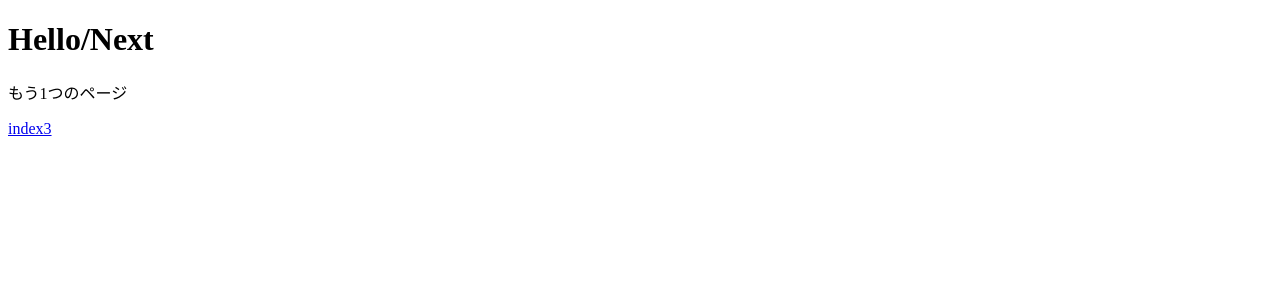
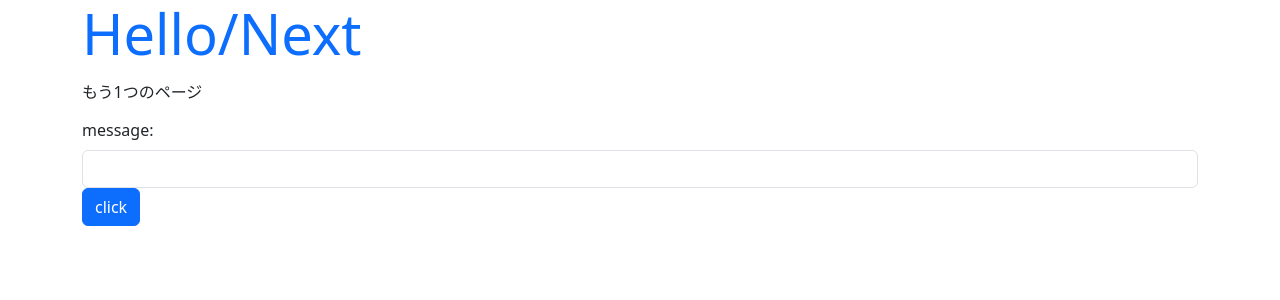
Before and after one commit to rJinno/django_book1, a Django app: page /hello/next in a window 1280 px wide. Shown: the top 300 px of the page. Run offline with Django 3.2, Linux system fonts and the light colour scheme; some libraries are stand-ins or nearby versions.

Commit message:
むずい

```diff
--- /dev/null
+++ b/hello/forms.py
@@ -0,0 +1,6 @@
+from django import forms
+
+class HelloForm(forms.Form):
+    name = forms.CharField(label='name')
+    mail = forms.CharField(label='mail')
+    age = forms.IntegerField(label='age')
--- a/hello/templates/hello/index.html
+++ b/hello/templates/hello/index.html
@@ -1,12 +1,27 @@
+{% load static %}
+
 <!doctype html>
 <html lang="ja">
 <head>
     <meta charset="utf-8">
     <title>{{title}}</title>
+    {% comment %} <link rel="stylesheet" type="text/css"
+        href="{% static 'hello/css/style.css' %}" /> {% endcomment %}
+    <link href="https://cdn.jsdelivr.net/npm/bootstrap/dist/css/bootstrap.css"
+        rel="stylesheet" crossorigin="anonymous">
 </head>
-<body>
-    <h1>{{title}}</h1>
+<body class="container">
+    {% comment %} <h1>{{title}}</h1>
     <p>{{msg}}</p>
-    <p><a href="{% url goto %}">{{goto}}</a></p>
+    <p><a href="{% url goto %}">{{goto}}</a></p> {% endcomment %}
+    <h1 class="display-4 text-primary">{{title}}</h1>
+    <p class="h6 my-3">{{msg}}</p>
+    {% comment %} <p class="h6"><a href="{% url goto %}">{{goto}}</a></p> {% endcomment %}
+    <form action="{% url 'form' %}" method="post">
+        {% csrf_token %}
+        <label for="msg" class="form-label">message: </label>
+        <input id="msg" type="text" name="msg" class="form-control">
+        <input type="submit" value="click" class="btn btn-primary">
+    </form>
 </body>
 </html>
--- a/hello/urls.py
+++ b/hello/urls.py
@@ -2,7 +2,8 @@ from django.urls import path
 from . import views
 
 urlpatterns = [
-    path('', views.index3, name='index3'),
+    path('', views.index4, name='index4'),
+    path('form', views.form, name='form'),
     path('<int:id>/<nickname>/', views.index2, name = 'index2'),
     path('next', views.next, name='next'),
 ]
--- a/hello/views.py
+++ b/hello/views.py
@@ -1,6 +1,8 @@
 from django.shortcuts import render
 
 from django.http import HttpResponse
+
+from .forms import HelloForm
 # Create your views here.
 
 def index1(request):
@@ -31,3 +33,31 @@ def next(request):
         'goto':'index3',
     }
     return render(request, 'hello/index.html', params)
+
+def index4(request):
+    params={
+        'title':'Hello/Index',
+        'msg':'お名前は？',
+    }
+    return render(request, 'hello/index.html', params)
+
+def form(request):
+    msg=request.POST['msg']
+    params={
+        'title':'Hello/Form',
+        'msg':'こんにちは'+msg,
+    }
+    return render(request, 'hello/index.html', params)
+
+def index5(request):
+    params = {
+        'title': 'Hello',
+        'message': 'your data:',
+        'form': HelloForm()
+    }
+    if(request.method == 'POST'):
+        params['message'] = '名前：' + request.POST['name']+\
+            '<br>メール:'+ request.POST['mail']+\
+            '<br>年齢：'+request.POST['age']
+        params['form'] = HelloForm(request.POST)
+    return render(request, 'hello/index.html', params)
```
